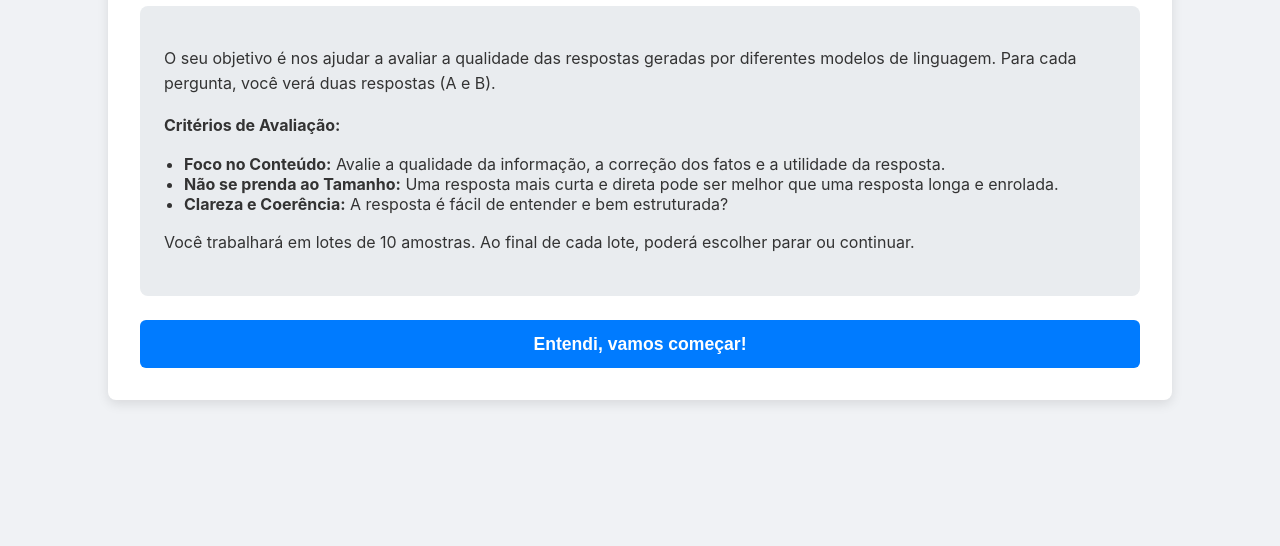
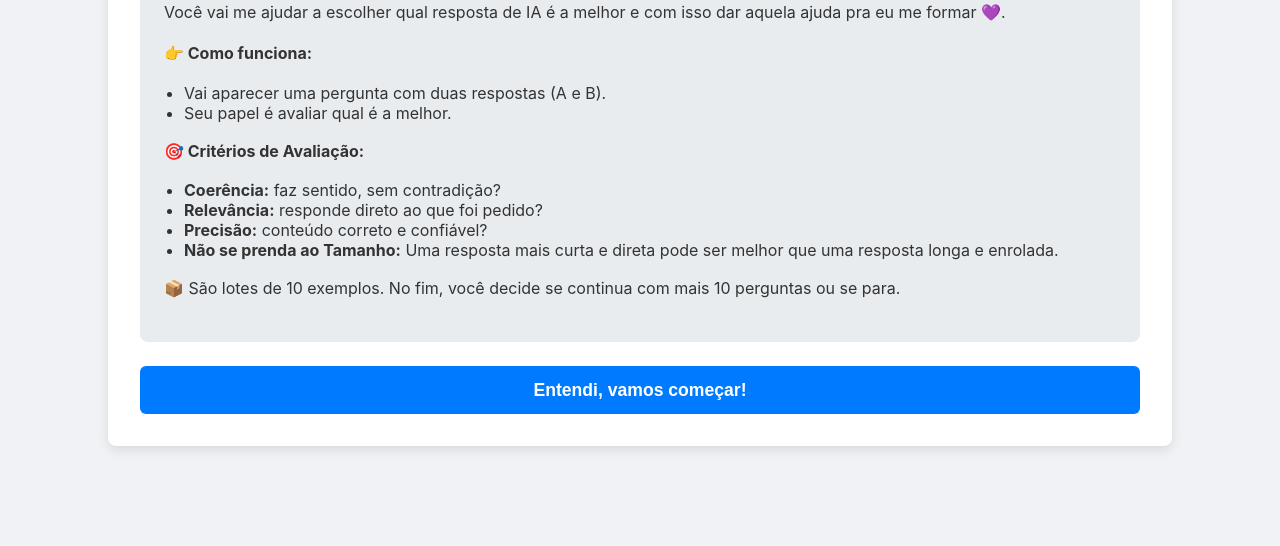
Before and after one commit to laysearaujo/llm-annotator-webapp, a website: page webapp/index.html in a window 1280 px wide. Shown: the part 254-800 px from the top of the page. Drawn offline with nearby package versions, Linux system fonts and the light colour scheme; no server answers.

Commit message:
feat: new texts and filter

```diff
--- a/webapp/index.html
+++ b/webapp/index.html
@@ -37,16 +37,22 @@
 <body>
     <div class="container">
         <div id="instructions-container">
-            <h1>Bem-vindo(a) à Ferramenta de Anotação</h1>
+            <h1>Duelo das IAs 🤖⚔️🤖</h1>
             <div class="instructions">
-                <p>O seu objetivo é nos ajudar a avaliar a qualidade das respostas geradas por diferentes modelos de linguagem. Para cada pergunta, você verá duas respostas (A e B).</p>
-                <p><strong>Critérios de Avaliação:</strong></p>
+                <p>Você vai me ajudar a escolher qual resposta de IA é a melhor e com isso dar aquela ajuda pra eu me formar 💜.</p>
+                <p><strong>👉 Como funciona:</strong></p>
                 <ul>
-                    <li><strong>Foco no Conteúdo:</strong> Avalie a qualidade da informação, a correção dos fatos e a utilidade da resposta.</li>
+                    <li>Vai aparecer uma pergunta com duas respostas (A e B).</li>
+                    <li>Seu papel é avaliar qual é a melhor.</li>
+                </ul>
+                <p><strong>🎯 Critérios de Avaliação:</strong></p>
+                <ul>
+                    <li><strong>Coerência:</strong> faz sentido, sem contradição?</li>
+                    <li><strong>Relevância:</strong> responde direto ao que foi pedido?</li>
+                    <li><strong>Precisão:</strong> conteúdo correto e confiável?</li>
                     <li><strong>Não se prenda ao Tamanho:</strong> Uma resposta mais curta e direta pode ser melhor que uma resposta longa e enrolada.</li>
-                    <li><strong>Clareza e Coerência:</strong> A resposta é fácil de entender e bem estruturada?</li>
                 </ul>
-                <p>Você trabalhará em lotes de 10 amostras. Ao final de cada lote, poderá escolher parar ou continuar.</p>
+                <p>📦 São lotes de 10 exemplos. No fim, você decide se continua com mais 10 perguntas ou se para.</p>
             </div>
             <button class="btn" onclick="showSetupScreen()">Entendi, vamos começar!</button>
         </div>
--- a/webapp/script.js
+++ b/webapp/script.js
@@ -103,10 +103,12 @@ function populateFilters() {
 }
 
 function startAnnotationSession() {
-    const selectedDomains = Array.from(document.querySelectorAll('#domain-multiselect-container .multiselect-option.selected')).map(el => el.dataset.value);
+    const selectedDomains = Array.from(
+        document.querySelectorAll('#domain-multiselect-container .multiselect-option.selected')
+    ).map(el => el.dataset.value.toLowerCase());
     const selectedLanguage = document.getElementById('language-select').value;
     const filteredSamples = combinedData.filter(item => {
-        const matchDomain = selectedDomains.length === 0 || selectedDomains.includes(item.domain);
+        const matchDomain = selectedDomains.length === 0 || selectedDomains.includes((item.domain || '').toLowerCase());
         let matchLanguage = false;
         if (selectedLanguage === 'todos') {
             matchLanguage = true;
@@ -116,6 +118,7 @@ function startAnnotationSession() {
         }
         return matchDomain && matchLanguage;
     });
+
     availableSamples = filteredSamples.filter(item => !annotatedIds.has(item.id));
     console.log(`${availableSamples.length} samples available for this user.`);
     prepareNewBatch();
```
